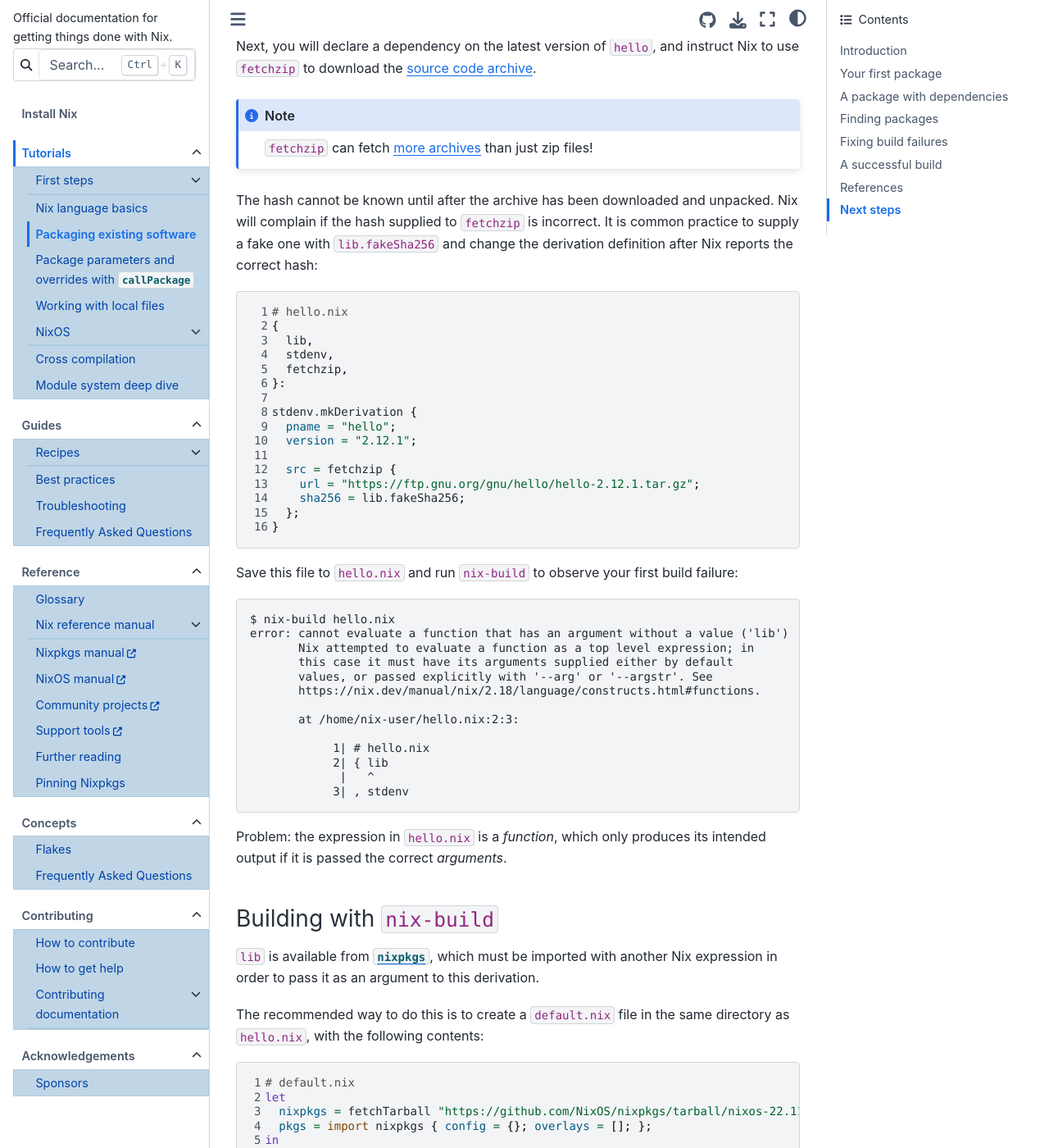
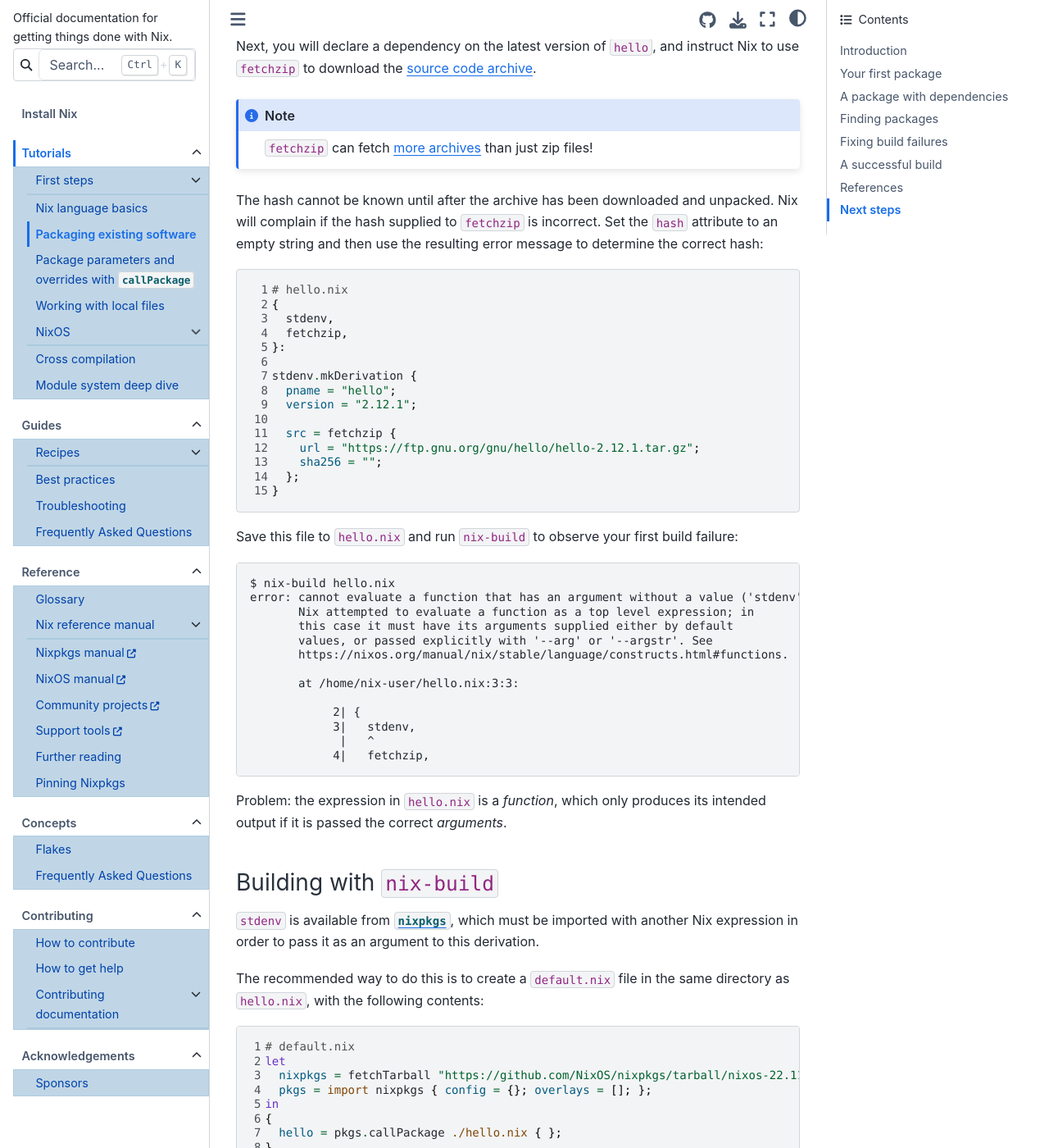
Before and after one commit to NixOS/nix.dev, a Sphinx documentation site: the page built from source/tutorials/packaging-existing-software.md, in a window 1280 px wide and 1400 px high, scrolled down 1960 px. Shown: the whole window at 82% size. Built offline with Sphinx 7.4.7 and the Sphinx Book theme 1.1.4, drawn with Linux system fonts in a browser that asks for light colours; some of the changed text lies outside the part shown; grey boxes are pictures that could not be loaded.

Commit message:
`lib` unused binding in hello.nix (#974)
This removes the lib and lib.fakeSha256, along with any references to them in hello.nix and icat.nix from the tutorial. The tutorial is updated using https://nixos.org/manual/nixpkgs/unstable/#chap-pkgs-fetchers-caveats, providing an empty string to get the missing hash.

Co-authored-by: Valentin Gagarin <valentin.gagarin@tweag.io>

````diff
--- a/source/tutorials/packaging-existing-software.md
+++ b/source/tutorials/packaging-existing-software.md
@@ -80,12 +80,11 @@
 
 The hash cannot be known until after the archive has been downloaded and unpacked.
 Nix will complain if the hash supplied to `fetchzip` is incorrect.
-It is common practice to supply a fake one with `lib.fakeSha256` and change the derivation definition after Nix reports the correct hash:
+Set the `hash` attribute to an empty string and then use the resulting error message to determine the correct hash:
 
 ```nix
 # hello.nix
 {
-  lib,
   stdenv,
   fetchzip,
 }:
@@ -96,7 +95,7 @@
 
   src = fetchzip {
     url = "https://ftp.gnu.org/gnu/hello/hello-2.12.1.tar.gz";
-    sha256 = lib.fakeSha256;
+    sha256 = "";
   };
 }
 ```
@@ -105,25 +104,25 @@
 
 ```console
 $ nix-build hello.nix
-error: cannot evaluate a function that has an argument without a value ('lib')
+error: cannot evaluate a function that has an argument without a value ('stdenv')
        Nix attempted to evaluate a function as a top level expression; in
        this case it must have its arguments supplied either by default
        values, or passed explicitly with '--arg' or '--argstr'. See
-       https://nix.dev/manual/nix/2.18/language/constructs.html#functions.
+       https://nixos.org/manual/nix/stable/language/constructs.html#functions.
 
-       at /home/nix-user/hello.nix:2:3:
+       at /home/nix-user/hello.nix:3:3:
 
-            1| # hello.nix
-            2| { lib
+            2| {
+            3|   stdenv,
              |   ^
-            3| , stdenv
+            4|   fetchzip,
 ```
 
 Problem: the expression in `hello.nix` is a *function*, which only produces its intended output if it is passed the correct *arguments*.
 
 ### Building with `nix-build`
 
-`lib` is available from [`nixpkgs`](https://github.com/NixOS/nixpkgs/), which must be imported with another Nix expression in order to pass it as an argument to this derivation.
+`stdenv` is available from [`nixpkgs`](https://github.com/NixOS/nixpkgs/), which must be imported with another Nix expression in order to pass it as an argument to this derivation.
 
 The recommended way to do this is to create a `default.nix` file in the same directory as `hello.nix`, with the following contents:
 
@@ -143,7 +142,7 @@
 :::{note}
 `callPackage` automatically passes attributes from `pkgs` to the given function, if they match attributes required by that function's argument attribute set.
 
-In this case, `callPackage` will supply `lib`, `stdenv`, and `fetchzip` to the function defined in `hello.nix`.
+In this case, `callPackage` will supply `stdenv`, and `fetchzip` to the function defined in `hello.nix`.
 :::
 
 Now run the `nix-build` command with the new argument:
@@ -164,16 +163,16 @@
        error: hash mismatch in file downloaded from 'https://ftp.gnu.org/gnu/hello/hello-2.12.1.tar.gz':
          specified: sha256:0000000000000000000000000000000000000000000000000000
          got:       sha256:0xw6cr5jgi1ir13q6apvrivwmmpr5j8vbymp0x6ll0kcv6366hnn
+       error: 1 dependencies of derivation '/nix/store/8l961ay0q0ydfsgby0ngz6nmkchjqd50-hello-2.12.1.drv' failed to build
 ```
 
 ### Finding the file hash
 As expected, the incorrect file hash caused an error, and Nix helpfully provided the correct one.
-In `hello.nix`, replace `lib.fakeSha256` with the correct hash:
+In `hello.nix`, replace the empty string with the correct hash:
 
 ```nix
 # hello.nix
 {
-  lib,
   stdenv,
   fetchzip,
 }:
@@ -252,7 +251,6 @@
 ```nix
 # icat.nix
 {
-  lib,
   stdenv,
   fetchzip,
 }:
@@ -274,7 +272,6 @@
 ```nix
 # icat.nix
 {
-  lib,
   stdenv,
   fetchFromGitHub,
 }:
@@ -309,7 +306,7 @@
 In this case, the latest release tag is `v0.5`.
 
 As in the `hello` example, a hash must also be supplied.
-This time, instead of using `lib.fakeSha256` and letting `nix-build` report the correct one in an error, you can fetch the correct hash in the first place with the `nix-prefetch-url` command.
+This time, instead of using the empty string and letting `nix-build` report the correct one in an error, you can fetch the correct hash in the first place with the `nix-prefetch-url` command.
 
 You need the SHA256 hash of the *contents* of the tarball (as opposed to the hash of the tarball file itself).
 Therefore pass the `--unpack` and `--type sha256` arguments:
@@ -325,7 +322,6 @@
 ```nix
 # icat.nix
 {
-  lib,
   stdenv,
   fetchFromGitHub,
 }:
@@ -379,7 +375,6 @@
 ```nix
 # icat.nix
 {
-  lib,
   stdenv,
   fetchFromGitHub,
   imlib2,
@@ -513,7 +508,6 @@
 ```nix
 # icat.nix
 {
-  lib,
   stdenv,
   fetchFromGitHub,
   imlib2,
@@ -588,7 +582,6 @@
 ```nix
 # icat.nix
 {
-  lib,
   stdenv,
   fetchFromGitHub,
   imlib2,
````
